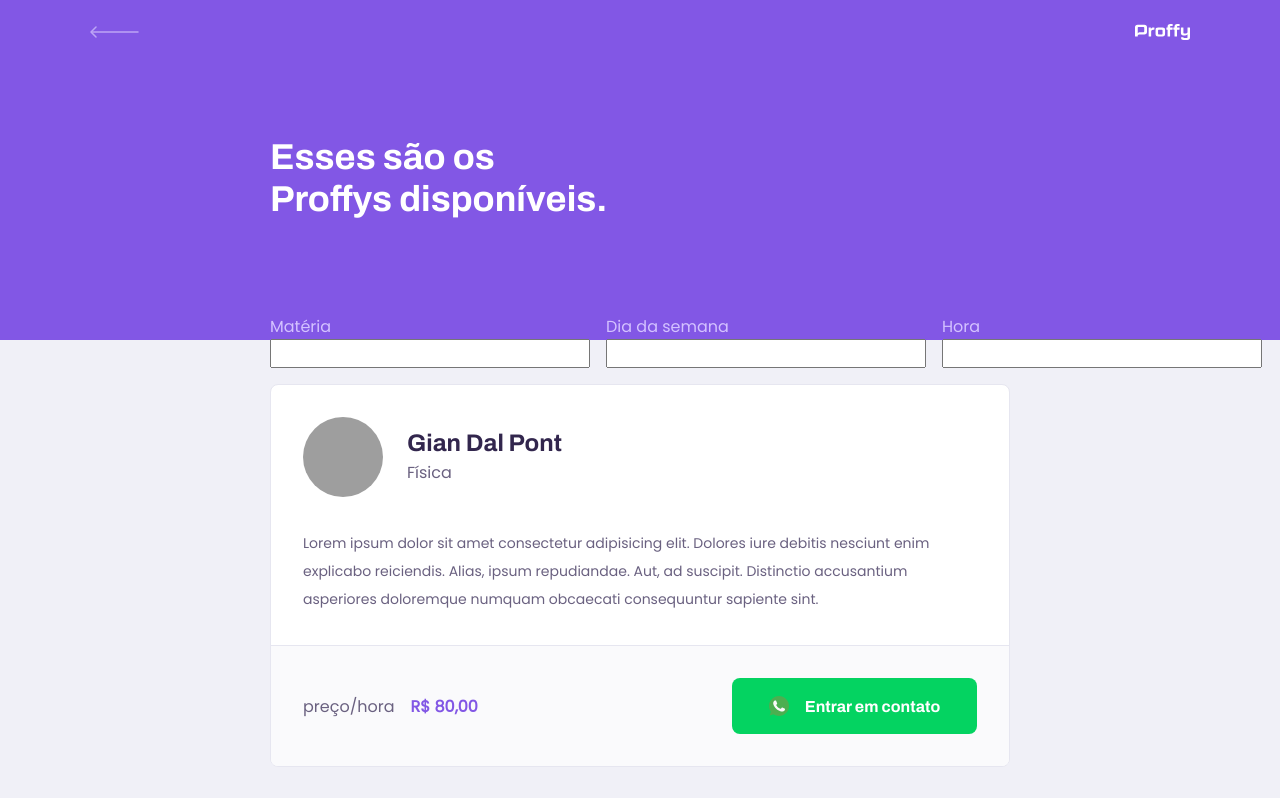
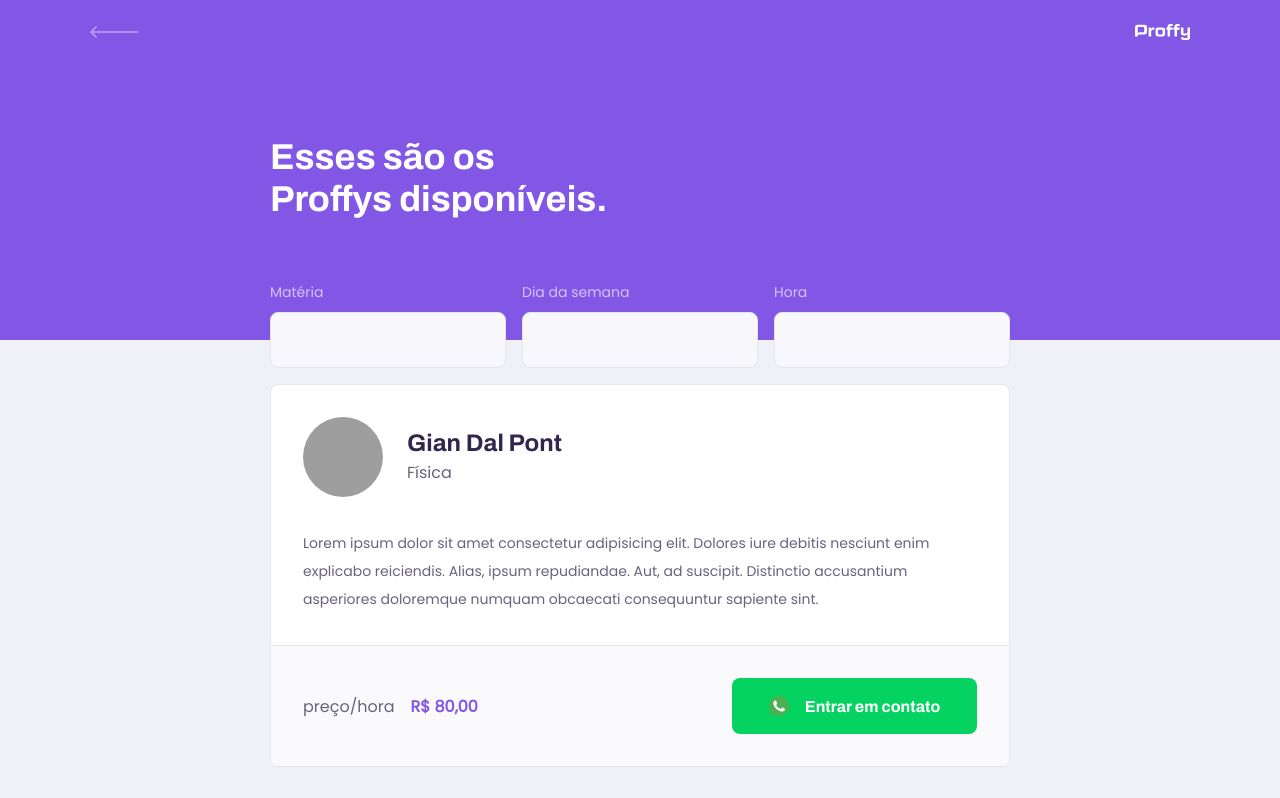
Before and after one commit to giandalpont/proffy, a React (Create React App) app in the folder web/: page /study in a window 1280 px wide. Shown: the top 798 px of the page. Built offline with nearby package versions, Linux system fonts and the light colour scheme; grey boxes are pictures that could not be loaded.

Commit message:
refactor: implement input in the TeacherList

```diff
--- a/web/src/pages/TeacherList/index.tsx
+++ b/web/src/pages/TeacherList/index.tsx
@@ -1,6 +1,7 @@
 import React from 'react'
 import PageHeader from '../../components/PageHeader'
 import TeacherItem from '../../components/TeacherItem'
+import Input from '../../components/Input'
 
 import './styles.css'
 
@@ -9,18 +10,9 @@
     <div id="page-teacher-list" className="container">
       <PageHeader title="Esses são os Proffys disponíveis.">
         <form id="search-teachers">
-          <div className="input-block">
-            <label htmlFor="subject">Matéria</label>
-            <input type="text" id="subject"/>
-          </div>
-          <div className="input-block">
-            <label htmlFor="week_day">Dia da semana</label>
-            <input type="text" id="week_dey" />
-          </div>
-          <div className="input-block">
-            <label htmlFor="time">Hora</label>
-            <input type="text" id="time" />
-          </div>
+          <Input name="subject" label=" Matéria" />
+          <Input name="week_day" label="Dia da semana" />
+          <Input name="time" label="Hora" />
         </form>
       </PageHeader>
       <TeacherItem />
```
